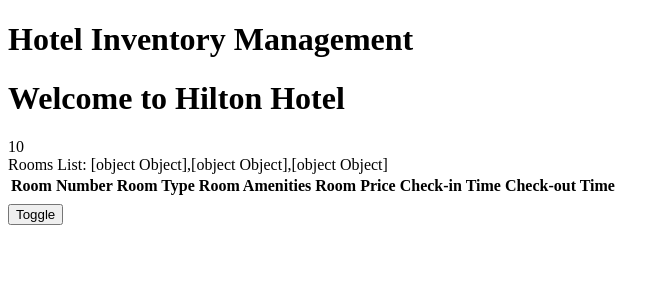
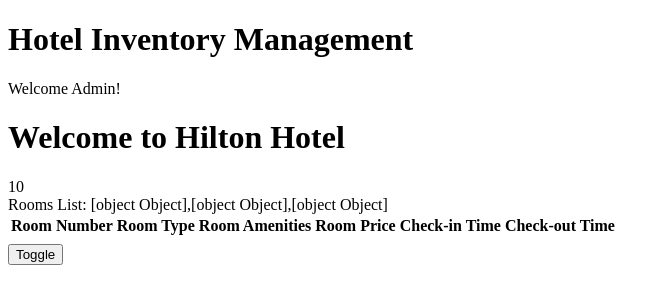
Before and after one commit to rithvik-varma-555/hotelinventoryapp, an Angular app: page / in a window 1280 px wide. Shown: the top 304 px of the page, without its empty margins (0-670 px from the left). Built offline with nearby package versions, Linux system fonts and the light colour scheme.

Commit message:
added switch case for login (basic)

```diff
--- a/src/app/app.html
+++ b/src/app/app.html
@@ -1,3 +1,12 @@
 <h1>Hotel Inventory Management</h1>
-<hinv-rooms></hinv-rooms>
+
+<div [ngSwitch]="role">
+  <div *ngSwitchCase="'user'">Welcome User!</div>
+  <div *ngSwitchCase="'admin'">
+    Welcome Admin!
+    <hinv-rooms></hinv-rooms>
+  </div>
+  <div *ngSwitchDefault>You are not authorized to view this content!</div>
+</div>
+
 <router-outlet></router-outlet>
--- a/src/app/app.ts
+++ b/src/app/app.ts
@@ -1,13 +1,16 @@
 import { Component, signal } from '@angular/core';
 import { RouterOutlet } from '@angular/router';
 import { Rooms } from './rooms/rooms';
+import { CommonModule } from '@angular/common';
 
 @Component({
   selector: 'hinv-root',
-  imports: [RouterOutlet, Rooms],
+  imports: [RouterOutlet, Rooms, CommonModule],
   templateUrl: './app.html',
   styleUrl: './app.scss',
 })
 export class App {
   protected readonly title = signal('hotelinventoryapp');
+
+  role = 'admin';
 }
```
